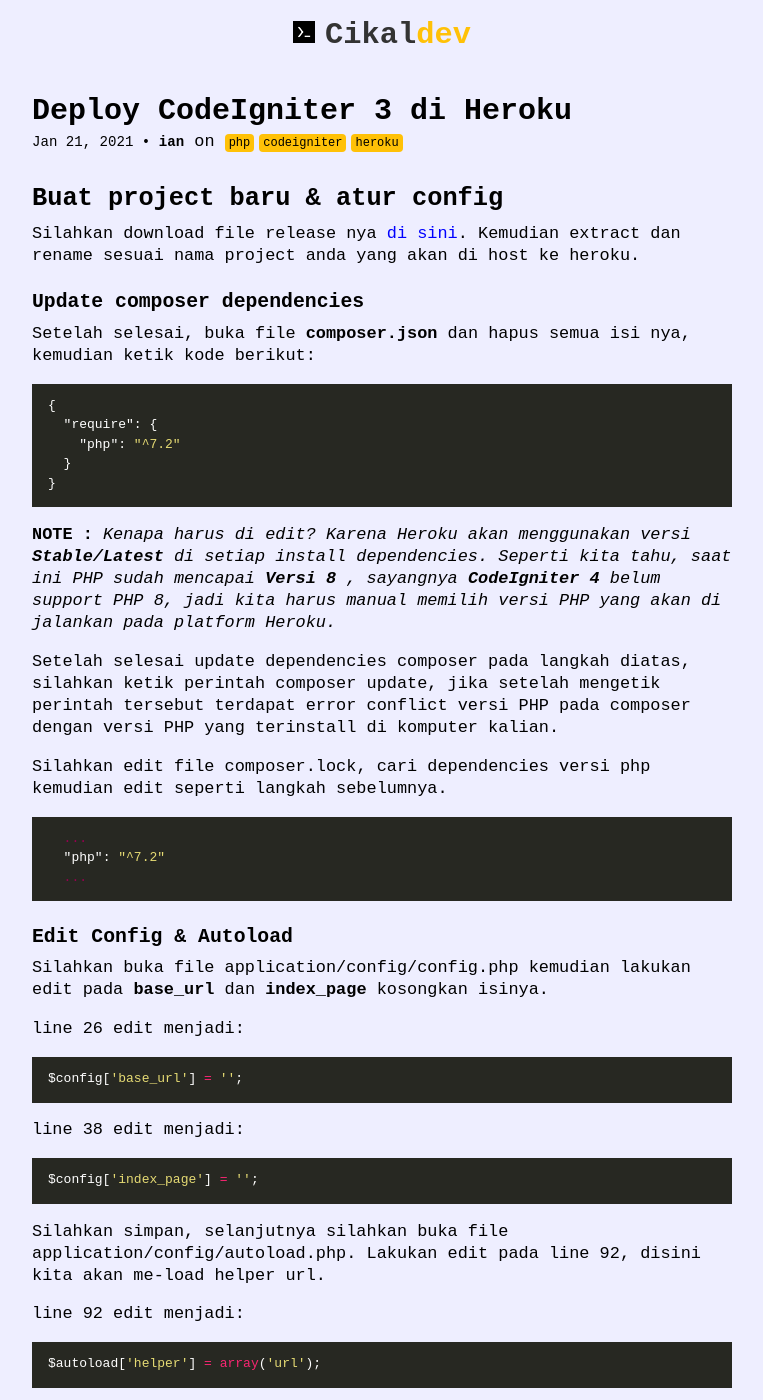
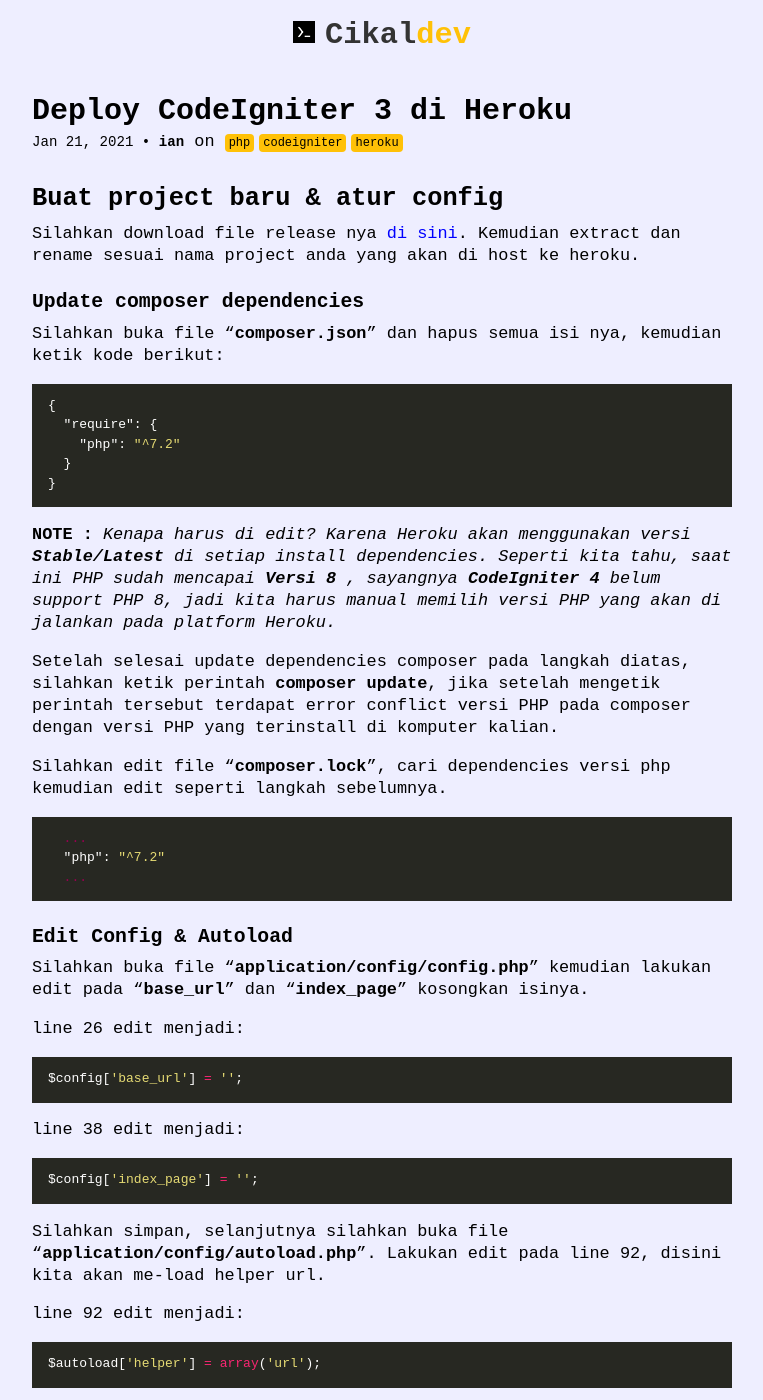
Before and after one commit to cikaldev/cikaldev.github.io, a Jekyll site: the page built from _posts/2021-01-22-deploy-codeigniter-3-di-heroku.md, in a window 1280 px wide and 1400 px high. Shown: the whole window, without its empty margins (258-1021 px from the left). Built offline with Jekyll 4.4.1, drawn with Linux system fonts in a browser that asks for light colours; comment, search, counter and statistics services are not loaded; some of the changed text lies outside the part shown.

Commit message:
update post ci3

````diff
--- a/_posts/2021-01-22-deploy-codeigniter-3-di-heroku.md
+++ b/_posts/2021-01-22-deploy-codeigniter-3-di-heroku.md
@@ -14,7 +14,7 @@
 
 ### Update composer dependencies
 
-Setelah selesai, buka file **composer.json** dan hapus semua isi nya, kemudian ketik kode berikut:
+Silahkan buka file "**composer.json**" dan hapus semua isi nya, kemudian ketik kode berikut:
 
 ```json
 {
@@ -26,9 +26,9 @@
 
 **NOTE :** _Kenapa harus di edit? Karena Heroku akan menggunakan versi **Stable/Latest** di setiap install dependencies. Seperti kita tahu, saat ini PHP sudah mencapai **Versi 8** , sayangnya **CodeIgniter 4** belum support PHP 8, jadi kita harus manual memilih versi PHP yang akan di jalankan pada platform Heroku._
 
-Setelah selesai update dependencies composer pada langkah diatas, silahkan ketik perintah `composer update`, jika setelah mengetik perintah tersebut terdapat error conflict versi PHP pada composer dengan versi PHP yang terinstall di komputer kalian.
+Setelah selesai update dependencies composer pada langkah diatas, silahkan ketik perintah **composer update**, jika setelah mengetik perintah tersebut terdapat error conflict versi PHP pada composer dengan versi PHP yang terinstall di komputer kalian.
 
-Silahkan edit file `composer.lock`, cari dependencies versi php kemudian edit seperti langkah sebelumnya.
+Silahkan edit file "**composer.lock**", cari dependencies versi php kemudian edit seperti langkah sebelumnya.
 
 ```json
   ...
@@ -38,7 +38,7 @@
 
 ### Edit Config & Autoload
 
-Silahkan buka file `application/config/config.php` kemudian lakukan edit pada **base_url** dan **index_page** kosongkan isinya.
+Silahkan buka file "**application/config/config.php**" kemudian lakukan edit pada "**base_url**" dan "**index_page**" kosongkan isinya.
 
 line 26 edit menjadi:
 
@@ -52,7 +52,7 @@
 $config['index_page'] = '';
 ```
 
-Silahkan simpan, selanjutnya silahkan buka file `application/config/autoload.php`. Lakukan edit pada line 92, disini kita akan me-load helper url.
+Silahkan simpan, selanjutnya silahkan buka file "**application/config/autoload.php**". Lakukan edit pada line 92, disini kita akan me-load helper url.
 
 line 92 edit menjadi:
 
@@ -67,7 +67,7 @@
 
 Selanjutnya silahkan buat file htaccess di root folder project sejajar dengan folder **application**.
 
-File **.htaccess**
+File "**.htaccess**"
 
 ```
 RewriteEngine On
@@ -78,7 +78,7 @@
 
 ## Deploy
 
-Sebelum melakukan deploy, silahkan buat 1 file baru di root folder project, sejajar dengan folder application. Nama file nya **Procfile** tanpa ekstensi yaa.
+Sebelum melakukan deploy, silahkan buat 1 file baru di root folder project, sejajar dengan folder application. Nama file nya "**Procfile**" tanpa ekstensi yaa.
 
 Kemudian isi dengan perintah berikut, lalu simpan.
 
@@ -122,6 +122,6 @@
 
 Link Demo : <a href="https://latihan-ci3.herokuapp.com" target="_blank">https://latihan-ci3.herokuapp.com</a>
 
-Sampai disini kita sudah berhasil menyelesaikan tutorial _Deploy CodeIgniter 3 di Heroku_, silahkan anda kembangkan project latihan ini sesuai kebutuhan anda.
+Sampai disini kita sudah berhasil menyelesaikan tutorial "_Deploy CodeIgniter 3 di Heroku_", silahkan anda kembangkan project latihan ini sesuai kebutuhan anda.
 
 Semoga bermanfaat.
````
